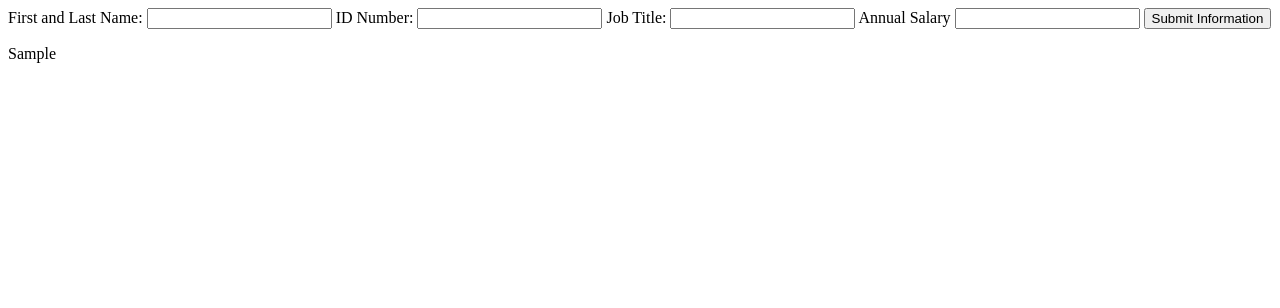
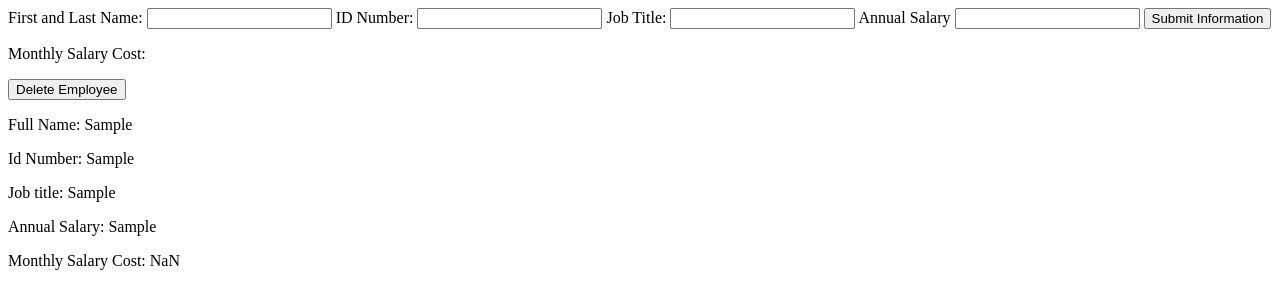
Before and after one commit to atousley/prime_weekend_01, a plain HTML site: page index.html in a window 1280 px wide. Both pictures are taken after typing "Sample", "Sample", "Sample", "Sample" into the empty fields and a click on the input "Submit Information". Drawn offline with Linux system fonts and the light colour scheme.

Commit message:
turned in

```diff
--- a/app.js
+++ b/app.js
@@ -1,4 +1,6 @@
 $(document).ready(function(){
+
+	var totalSal = 0;
 
 	$('#empInfo').on('submit', function(event){
 		event.preventDefault();
@@ -7,7 +9,6 @@ $(document).ready(function(){
 
 		$.each($('#empInfo').serializeArray(), function(i, field) {
 			results[field.name] = field.value;
-			// console.log(results);
 		});
 
 		$('#empInfo').find('input[type=text]').val('');
@@ -16,10 +17,20 @@ $(document).ready(function(){
 	});
 
 	function appendDom(answers){
-		$('#container').append('<div></div>')
+		$('#container').append('<div></div>');
 		var $elements = $('#container').children().last();
+		totalSal = totalSal + parseInt(answers.annualSal / 12);
 
-		$elements.append('<p>' + answers.annualSal + '</p>');
+		$elements.append('<p>' + 'Full Name:' + ' ' + answers.fullName + '</p>');
+		$elements.append('<p>' + 'Id Number:' + ' ' + answers.idNum + '</p>');
+		$elements.append('<p>' + 'Job title:' + ' ' + answers.title + '</p>');
+		$elements.append('<p>' + 'Annual Salary:' + ' ' + answers.annualSal + '</p>');
+		$elements.append('<p>' + 'Monthly Salary Cost:' + ' ' + totalSal + '</p>');
 
+		// $('#container').find('span').val('indivSal');
 	}
+
+	$('#deleteButton').on('click', function(){
+		$('#container').children().last().remove();
+	});
 });
--- a/index.html
+++ b/index.html
@@ -17,6 +17,8 @@
 		<input type="text" id="annualSal" name="annualSal" />
 		<input type="submit" value="Submit Information" />
 	</form>
+	<p class ="total">Monthly Salary Cost: <span></span></p>
+	<button id="deleteButton">Delete Employee</button>
 </div>
 <div id="container">
 </div>
```
